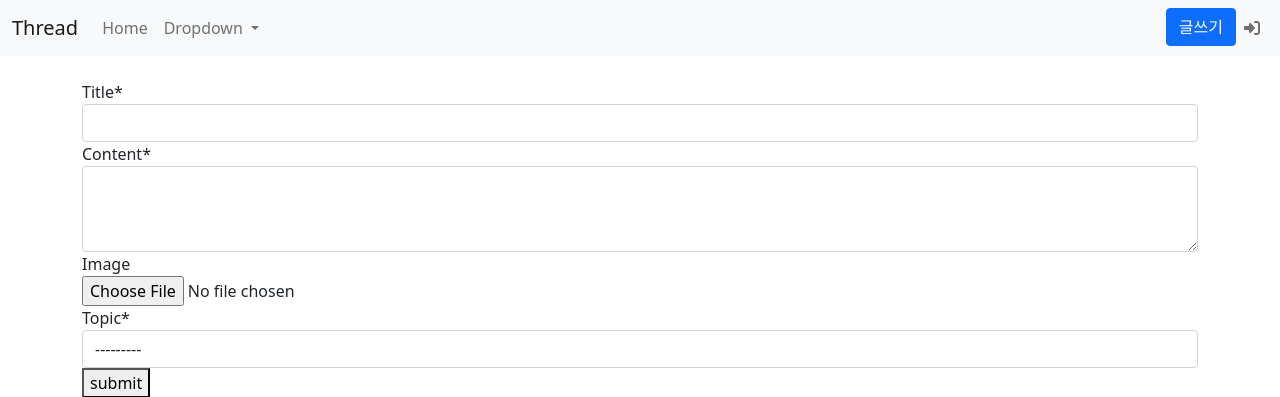
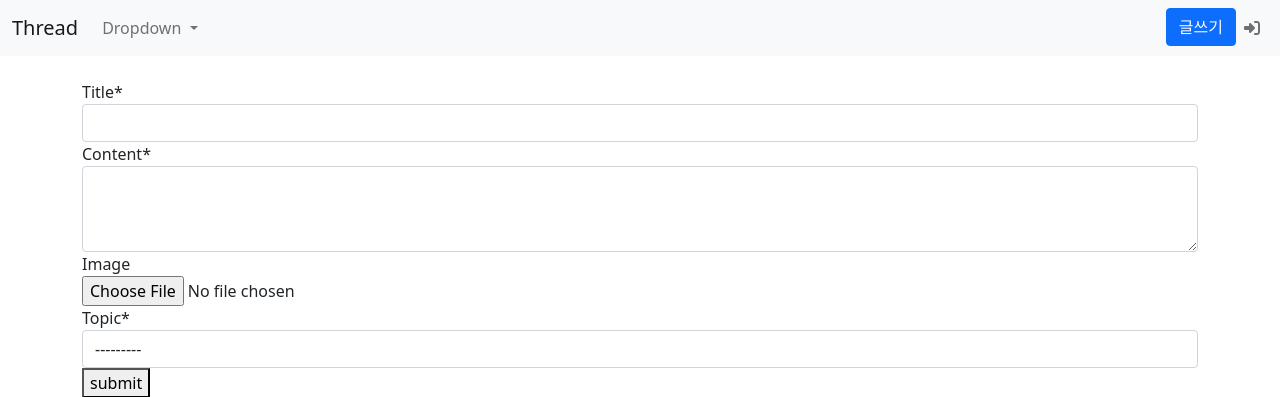
Before and after one commit to bynnoh/cp-thread, a Django app: page /submit in a window 1280 px wide. Shown: the top 397 px of the page. Run offline with Django 4.2, Linux system fonts and the light colour scheme; a user stored in the database is signed in; data comes from the database, SQL or seed files in the repository; some libraries are stand-ins or nearby versions.

Commit message:
style: remove nav home

```diff
--- a/templates/main/navbar.html
+++ b/templates/main/navbar.html
@@ -6,9 +6,6 @@
     </button>
     <div class="collapse navbar-collapse" id="navbarToggler">
       <ul class="navbar-nav">
-        <li class="nav-item">
-          <a class="nav-link" href="/">Home <span class="sr-only">(current)</span></a>
-        </li>
         <li class="nav-item dropdown">
           <a class="nav-link dropdown-toggle" href="#" id="navbarDropdown" role="button" data-bs-toggle="dropdown" aria-expanded="false">
             Dropdown
```
